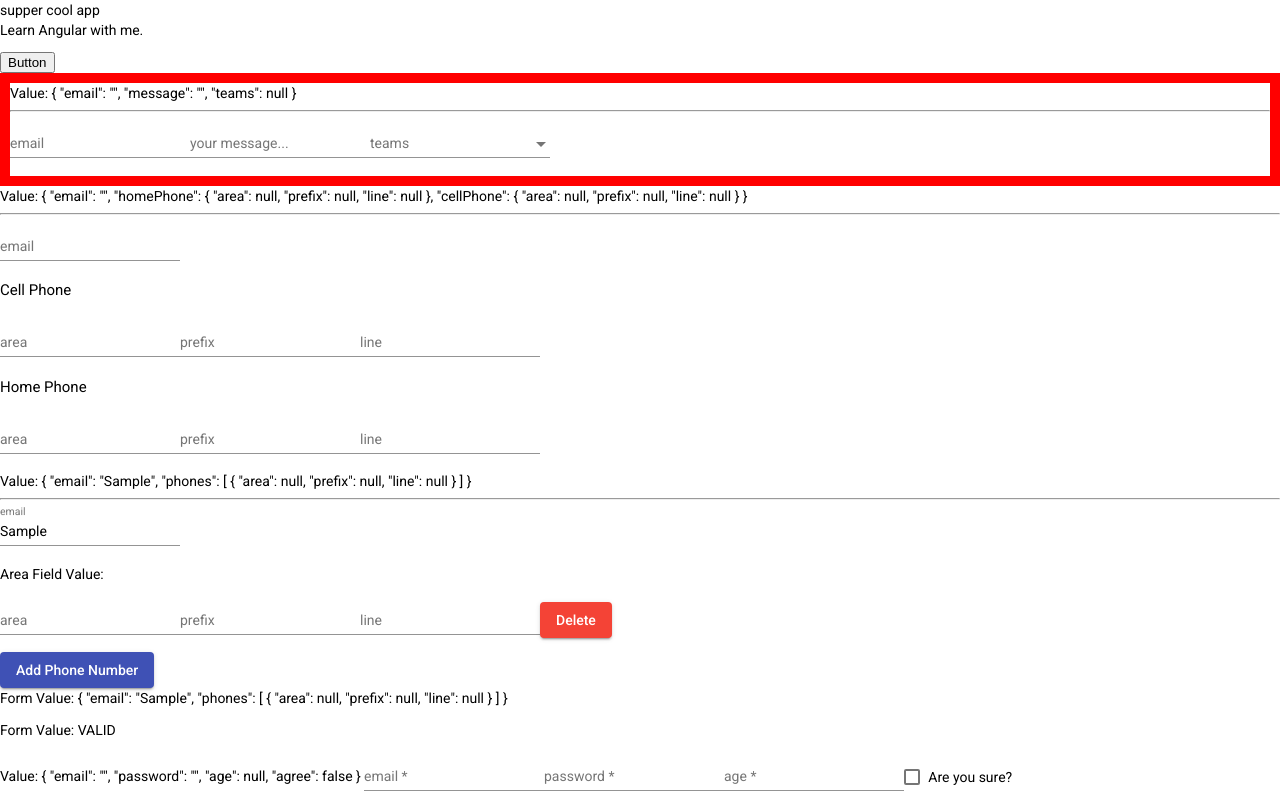
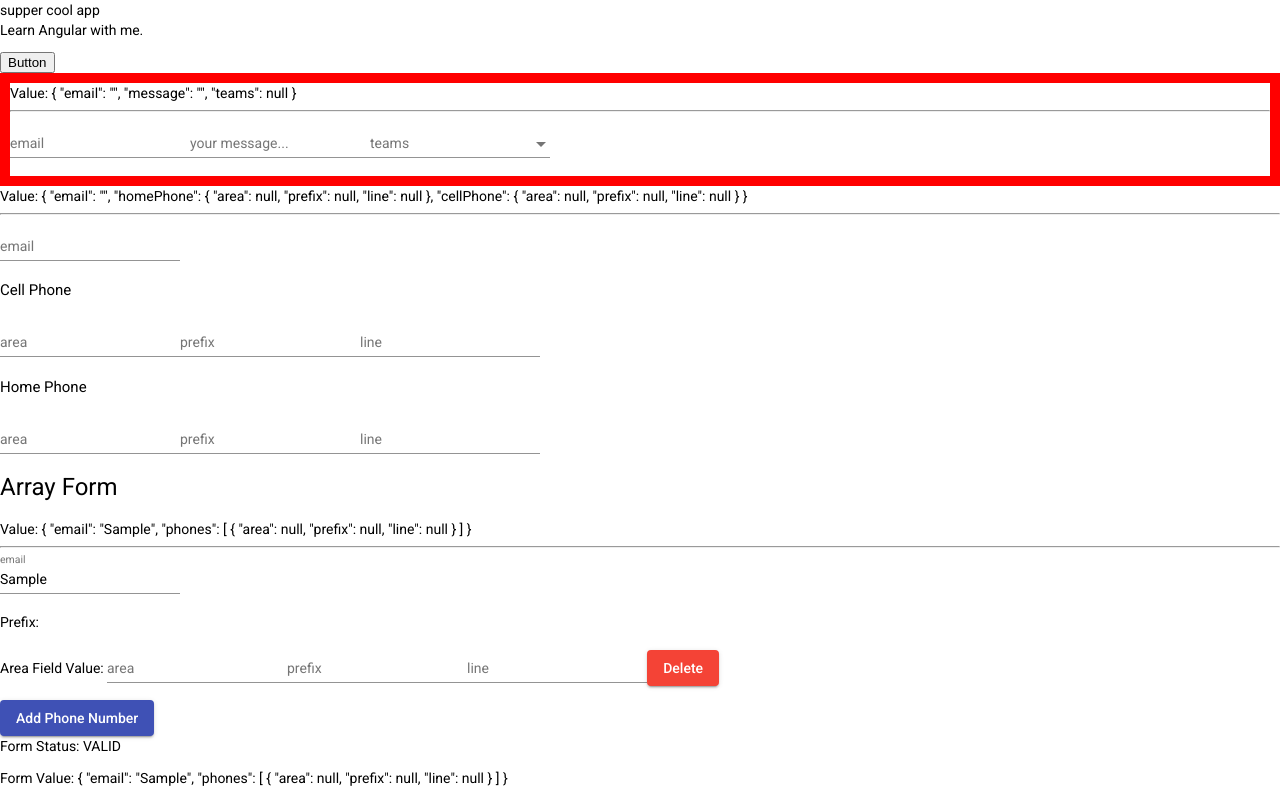
Before and after one commit to LinaSachuk/learn_angular, an Angular app in the folder learn-app/: page / in a window 1280 px wide. Both pictures are taken after typing "Sample" into the empty fields and a click on the button "Add Phone Number". Shown: the top 800 px of the page. Built offline with nearby package versions, Linux system fonts and the light colour scheme.

Commit message:
add prefix display

```diff
--- a/learn-app/src/app/array-form/array-form.component.html
+++ b/learn-app/src/app/array-form/array-form.component.html
@@ -1,3 +1,5 @@
+<h1>Array Form</h1>
+
 <form [formGroup]="myForm">
   Value: {{ myForm.value | json }}
 
@@ -12,7 +14,11 @@
       *ngFor="let phone of phoneForms.controls; let i = index"
       [formGroupName]="i"
     >
-      <p>Area Field Value: {{ myForm.value.phones[i].area }}</p>
+      <p>Prefix: {{ phone.get("prefix").value }}</p>
+
+      <mat-label>
+        Area Field Value: {{ myForm.value.phones[i].area }}
+      </mat-label>
       <mat-form-field>
         <input matInput placeholder="area" formControlName="area" />
       </mat-form-field>
@@ -33,6 +39,6 @@
   <button mat-raised-button color="primary" (click)="addPhone()">
     Add Phone Number
   </button>
+  <p>Form Status: {{ myForm.status }}</p>
   <p>Form Value: {{ myForm.value | json }}</p>
-  <p>Form Value: {{ myForm.status }}</p>
 </form>
```
